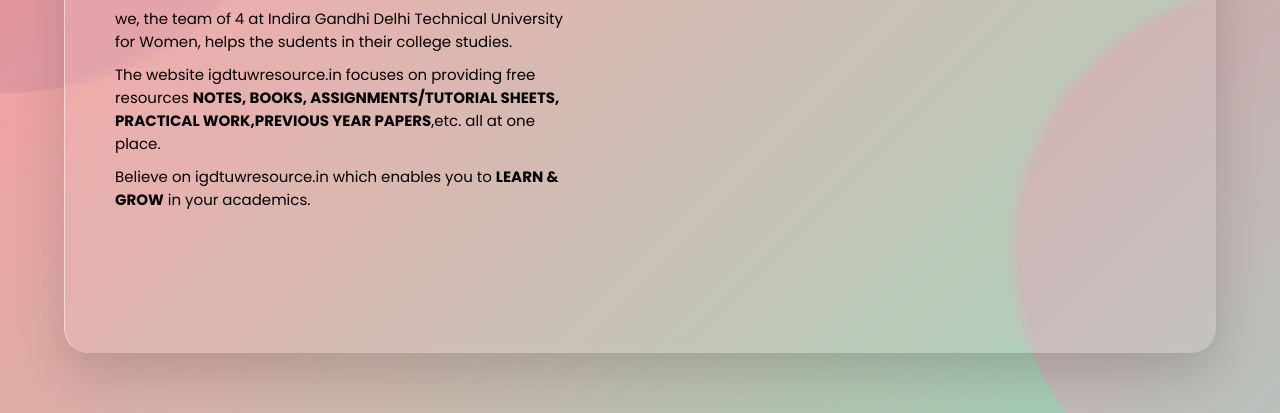
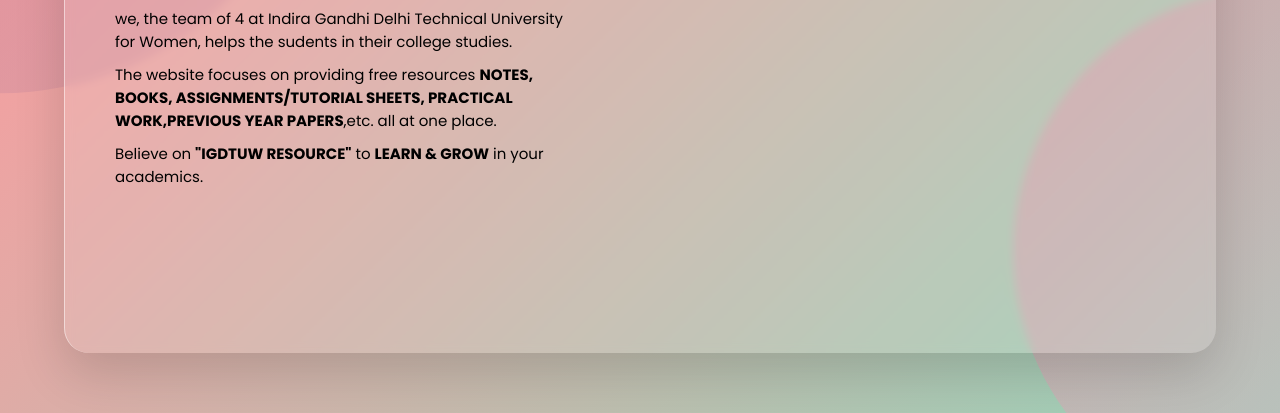
Before and after one commit to Igdtuwresource/about, a plain HTML site: page index.html in a window 1280 px wide. Shown: the part 387-800 px from the top of the page. Drawn offline with Linux system fonts and the light colour scheme.

Commit message:
Add files via upload

```diff
--- a/index.html
+++ b/index.html
@@ -18,8 +18,8 @@
     <div class="text-content">
       <h2>Who Are We?<br><br>With the aim of <b>LEARN & GROW,</b></h2>
       <p>we, the team of 4 at Indira Gandhi Delhi Technical University for Women, helps the sudents in their college studies.</p>
-      <p> The website igdtuwresource.in focuses on providing free resources <b>NOTES, BOOKS, ASSIGNMENTS/TUTORIAL SHEETS, PRACTICAL WORK,PREVIOUS YEAR PAPERS</b>,etc. all at one place.</p>
-      <P> Believe on igdtuwresource.in which enables you to <b>LEARN & GROW</b> in your academics.</P>
+      <p> The website focuses on providing free resources <b>NOTES, BOOKS, ASSIGNMENTS/TUTORIAL SHEETS, PRACTICAL WORK,PREVIOUS YEAR PAPERS</b>,etc. all at one place.</p>
+      <P> Believe on <b>"IGDTUW RESOURCE"</b> to <b>LEARN & GROW</b> in your academics.</P>
     </div>
 
   </header>
```
